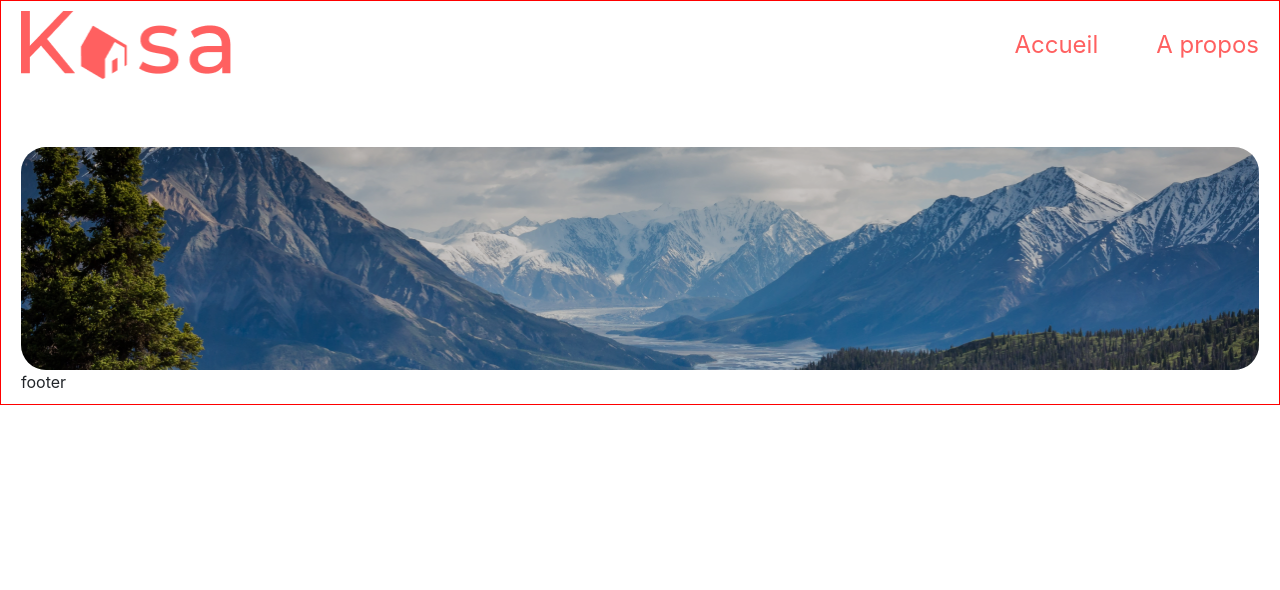
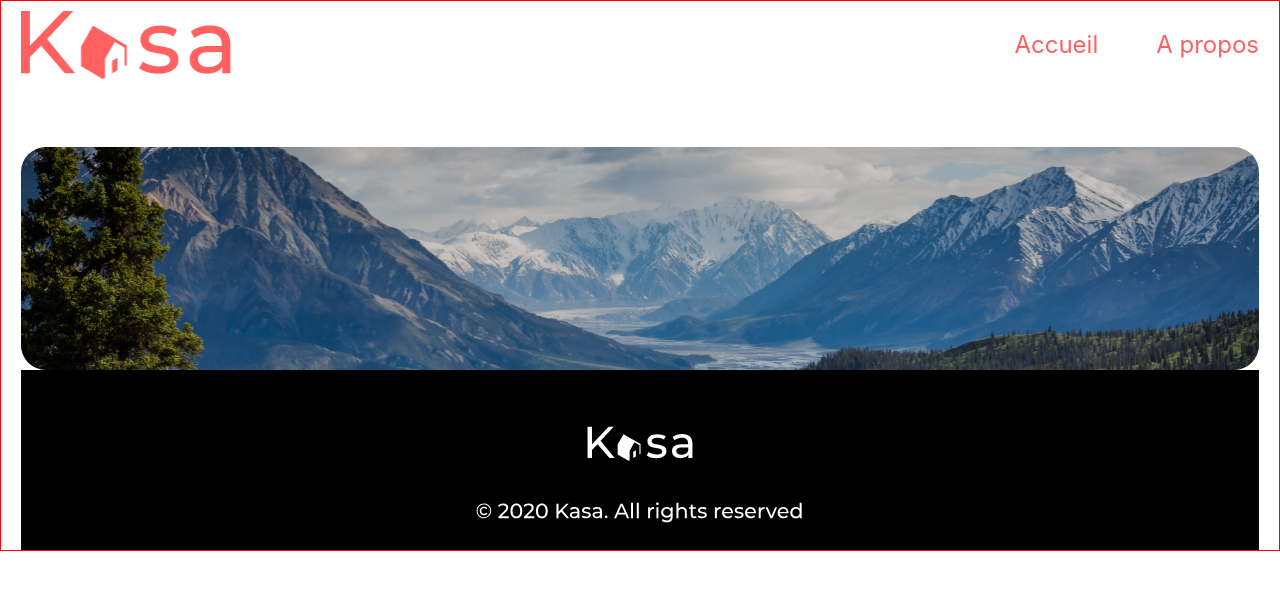
Before and after one commit to denisk13005/kasa_with_nuxt, a Nuxt app: page /about_page in a window 1280 px wide. Shown: the top 590 px of the page. Built offline with nearby package versions, Linux system fonts and the light colour scheme.

Commit message:
retouche

```diff
--- a/assets/css/main.css
+++ b/assets/css/main.css
@@ -7,4 +7,5 @@ body {
   margin: auto;
   border: 1px solid red;
   padding: 10px 20px;
+  padding-bottom: 0px;
 }
--- a/components/TheBanner.vue
+++ b/components/TheBanner.vue
@@ -32,7 +32,6 @@ export default {
 img {
   width: 100%;
   height: 100%;
-  background-color: blue;
 }
 .bannerContainer::after {
   content: '';
--- a/components/TheFooter.vue
+++ b/components/TheFooter.vue
@@ -1,9 +1,20 @@
 <template>
-  <footer>Le footer</footer>
+  <footer>
+    <img src="../assets/images/D_Footer.svg" alt="" />
+  </footer>
 </template>
 
 <script>
 export default {}
 </script>
 
-<style lang="scss" scoped></style>
+<style scoped>
+footer {
+  width: 100%;
+  height: auto;
+}
+footer img {
+  width: 100%;
+  height: 100%;
+}
+</style>
--- a/components/TheThumbnail.vue
+++ b/components/TheThumbnail.vue
@@ -26,7 +26,6 @@ export default {
 .thumbnailContainer {
   width: 31%;
   height: 340px;
-  background-color: aquamarine;
   position: relative;
   margin-bottom: 50px;
   border-radius: 10px;
@@ -56,10 +55,12 @@ export default {
   position: absolute;
   bottom: 0px;
   left: 20px;
-  color: white;
+  color: var(--white);
   width: 70%;
   z-index: 12;
+  font-size: 18px;
 }
+
 @media screen and (max-width: 1000px) {
   .thumbnailContainer {
     width: 45%;
--- a/layouts/default_layout.vue
+++ b/layouts/default_layout.vue
@@ -2,6 +2,6 @@
   <main>
     <TheHeader />
     <Nuxt />
-    <div>footer</div>
+    <TheFooter />
   </main>
 </template>
--- a/pages/index.vue
+++ b/pages/index.vue
@@ -42,6 +42,8 @@ export default {
   flex-wrap: wrap;
   justify-content: space-between;
   padding: 50px;
+  padding-bottom: 0px;
+  margin-bottom: 50px;
 }
 @media screen and (max-width: 768px) {
   .thumbnailsContainer {
```
Also changed, not shown: assets/images/D_Footer.svg (added).
